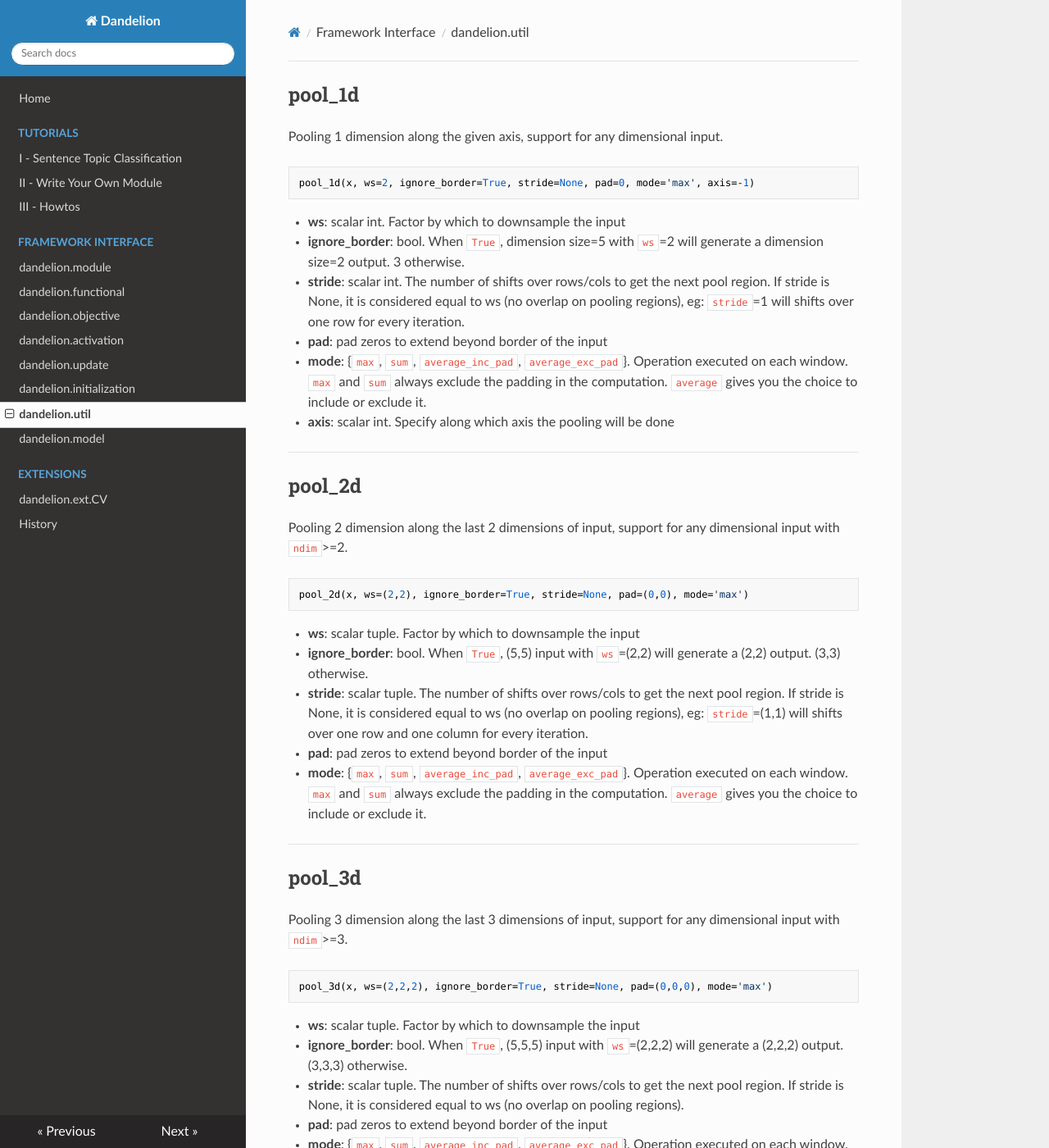
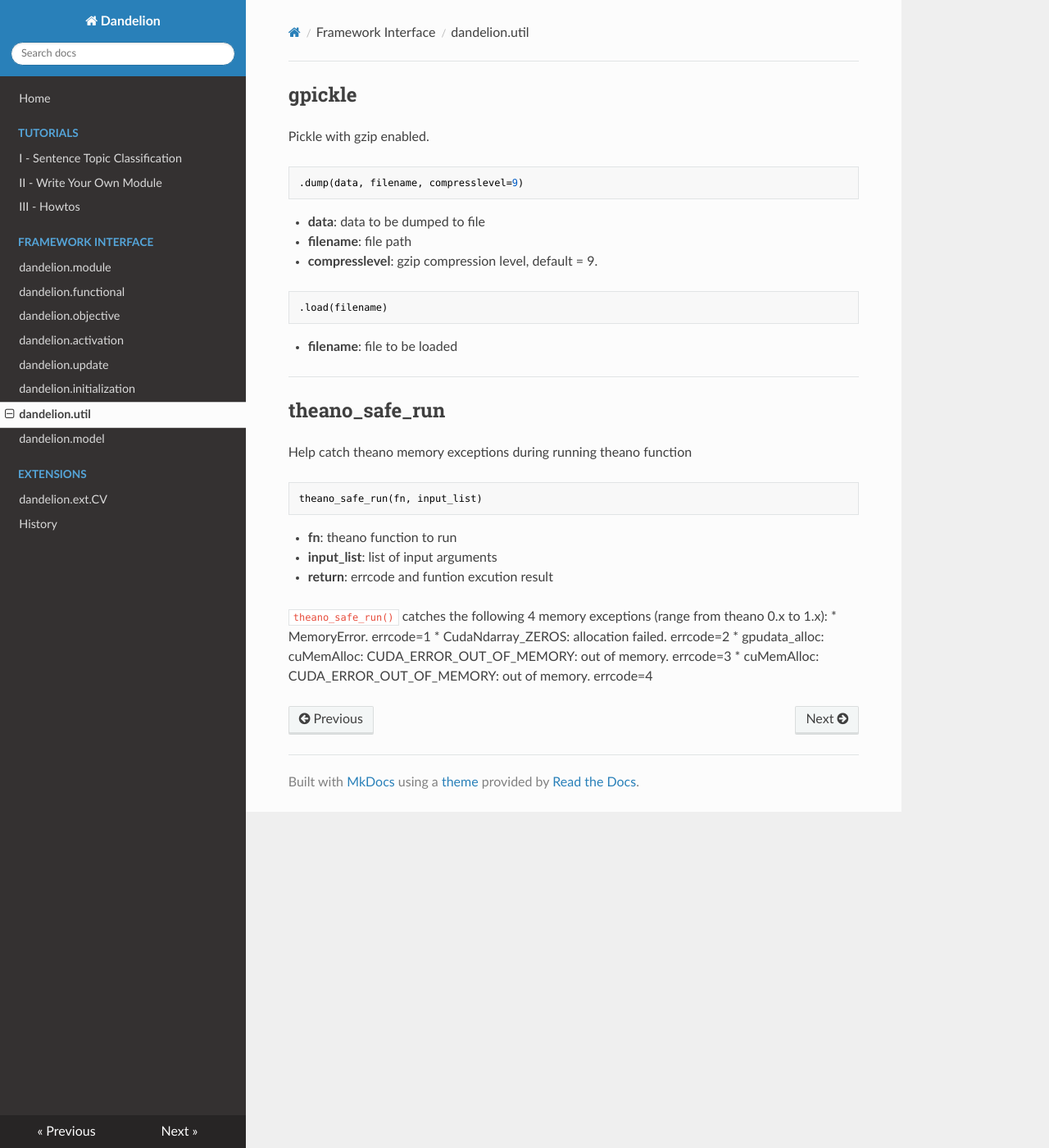
Before and after one commit to david-leon/Dandelion, an MkDocs documentation site: the page built from docs/dandelion_util.md, in a window 1280 px wide and 1400 px high. Shown: the whole window at 82% size. Built offline with MkDocs 1.6.1, drawn with Linux system fonts in a browser that asks for light colours; nearby versions of some CDN libraries; old or Windows-style settings are respelled for this version of MkDocs; some of the changed text lies outside the part shown.

Commit message:
improve documentation

````diff
--- a/docs/dandelion_util.md
+++ b/docs/dandelion_util.md
@@ -1,91 +1,29 @@
-## pool_1d
-Pooling 1 dimension along the given axis, support for any dimensional input.
+## gpickle
+Pickle with gzip enabled.
 ```python
-pool_1d(x, ws=2, ignore_border=True, stride=None, pad=0, mode='max', axis=-1)
+.dump(data, filename, compresslevel=9)
 ```
-* **ws**: scalar int. Factor by which to downsample the input
-* **ignore_border**: bool. When `True`, dimension size=5 with `ws`=2 will generate a dimension size=2 output. 3 otherwise.
-* **stride**: scalar int. The number of shifts over rows/cols to get the next pool region. If stride is None, it is considered equal to ws (no overlap on pooling regions), eg: `stride`=1 will shifts over one row for every iteration.
-* **pad**: pad zeros to extend beyond border of the input
-* **mode**: {`max`, `sum`, `average_inc_pad`, `average_exc_pad`}. Operation executed on each window. `max` and `sum` always exclude the padding in the computation. `average` gives you the choice to include or exclude it.
-* **axis**: scalar int. Specify along which axis the pooling will be done
+* **data**: data to be dumped to file
+* **filename**: file path
+* **compresslevel**: gzip compression level, default = 9.
+
+```python
+.load(filename)
+```
+* **filename**: file to be loaded
 
 _______________________________________________________________________
-## pool_2d
-Pooling 2 dimension along the last 2 dimensions of input, support for any dimensional input with `ndim`>=2.
+## theano_safe_run
+Help catch theano memory exceptions during running theano function
 ```python
-pool_2d(x, ws=(2,2), ignore_border=True, stride=None, pad=(0,0), mode='max')
+theano_safe_run(fn, input_list)
 ```
-* **ws**: scalar tuple. Factor by which to downsample the input
-* **ignore_border**: bool. When `True`, (5,5) input with `ws`=(2,2) will generate a (2,2) output. (3,3) otherwise.
-* **stride**: scalar tuple. The number of shifts over rows/cols to get the next pool region. If stride is None, it is considered equal to ws (no overlap on pooling regions), eg: `stride`=(1,1) will shifts over one row and one column for every iteration.
-* **pad**: pad zeros to extend beyond border of the input
-* **mode**: {`max`, `sum`, `average_inc_pad`, `average_exc_pad`}. Operation executed on each window. `max` and `sum` always exclude the padding in the computation. `average` gives you the choice to include or exclude it.
+* **fn**: theano function to run
+* **input_list**: list of input arguments
+* **return**: errcode and funtion excution result
 
-_______________________________________________________________________
-## pool_3d
-Pooling 3 dimension along the last 3 dimensions of input, support for any dimensional input with `ndim`>=3.
-```python
-pool_3d(x, ws=(2,2,2), ignore_border=True, stride=None, pad=(0,0,0), mode='max')
-```
-* **ws**: scalar tuple. Factor by which to downsample the input
-* **ignore_border**: bool. When `True`, (5,5,5) input with `ws`=(2,2,2) will generate a (2,2,2) output. (3,3,3) otherwise.
-* **stride**: scalar tuple. The number of shifts over rows/cols to get the next pool region. If stride is None, it is considered equal to ws (no overlap on pooling regions).
-* **pad**: pad zeros to extend beyond border of the input
-* **mode**: {`max`, `sum`, `average_inc_pad`, `average_exc_pad`}. Operation executed on each window. `max` and `sum` always exclude the padding in the computation. `average` gives you the choice to include or exclude it.
-
-_______________________________________________________________________
-## align_crop
-Align a list of tensors at each axis by specified rules and crop them to make axis concatenation possible.
-```python
-align_crop(tensor_list, cropping)
-```
-* **tensor_list**: list of tensors to be processed, they much have the same `ndim`s.
-* **cropping**: list of cropping rules for each dimension. Acceptable rules include {`None`|`lower`|`upper`|`center`}.
-  * `None`: this axis is not cropped, tensors are unchanged in this axis
-  * `lower`: tensors are cropped choosing the lower portion in this axis as `a[:crop_size, ...]`
-  * `upper`: tensors are cropped choosing the upper portion in this axis as `a[-crop_size:, ...]`
-  * `center`: tensors are cropped choosing the central portion in this axis as ``a[offset:offset+crop_size, ...]`` where ``offset = (a.shape[0]-crop_size)//2)``
-
-_______________________________________________________________________
-## spatial_pyramid_pooling
-Spatial pyramid pooling. This function will use different scale pooling pyramid to generate spatially fix-sized output no matter the spatial size of input, useful when CNN+FC used for image classification or detection with variable-sized samples.
-```python
-spatial_pyramid_pooling(x, pyramid_dims=(6, 4, 2, 1), mode='max')
-```
-* **x**: 4D tensor with shape (B, C, H, W)
-* **pyramid_dims**: list or tuple of integers. Refer to Ref[1] for details.
-* **mode**: {`max`, `sum`, `average_inc_pad`, `average_exc_pad`}. Operation executed on each window. `max` and `sum` always exclude the padding in the computation. `average` gives you the choice to include or exclude it.
-
-<sub>Ref [1]: He, Kaiming et al (2015), Spatial Pyramid Pooling in Deep Convolutional Networks for Visual Recognition. [http://arxiv.org/pdf/1406.4729.pdf](http://arxiv.org/pdf/1406.4729.pdf)</sub>
-
-
-_______________________________________________________________________
-## upsample_2d
-Upsample 2 dimension along the last 2 dimensions of input, support for any dimensional input with `ndim`>=2. Only integer upsampling ratio supported.
-```python
-upsample_2d(x, ratio, mode='repeat')
-```
-* **ratio**: ust be integer or tuple of integers >=1
-* **mode**: {`repeat`, `dilate`}. Repeat element values or upsample leaving zeroes between upsampled elements. Default `repeat`.
-
-_______________________________________________________________________
-## upsample_2d_bilinear
-Upsample 2D with bilinear interpolation. Support for fractional ratio, and only apply for 4D tensor.
-```python
-upsample_2d_bilinear(x, ratio=None, frac_ratio=None, use_1D_kernel=True)
-```
-* **ratio**: ust be integer or tuple of integers >=1. You can only specify either `ratio` or `frac_ratio`, not both.
-* **frac_ratio**: None, tuple of int or tuple of tuples of int. A fractional upsampling scale is described by (numerator, denominator).
-* **use_1D_kernel**: only for speed matter.
-
-Note: due to Theano's implementation, when the upsampling ratio is even, the last row and column is repeated one extra time compared to the first row and column which makes the upsampled tensor asymmetrical on both sides. This does not happen when the upsampling ratio is odd.
-
-_______________________________________________________________________
-## channel_shuffle
-Pseudo shuffling channel by dimshuffle & reshape, first introduced in [ShuffleNet](https://arxiv.org/abs/1610.02357)
-```python
-channel_shuffle(x, group_num)
-```
-* **x**: 4D tensor, with shape `(B, C, H, W)`, usually output of a 2D convolution.
-* **group_num**: int scalar, and `C` must be divisible by `group_num`
+`theano_safe_run()` catches the following 4 memory exceptions (range from theano 0.x to 1.x):
+* MemoryError. errcode=1
+* CudaNdarray_ZEROS: allocation failed. errcode=2
+* gpudata_alloc: cuMemAlloc: CUDA_ERROR_OUT_OF_MEMORY: out of memory. errcode=3
+* cuMemAlloc: CUDA_ERROR_OUT_OF_MEMORY: out of memory. errcode=4
````
